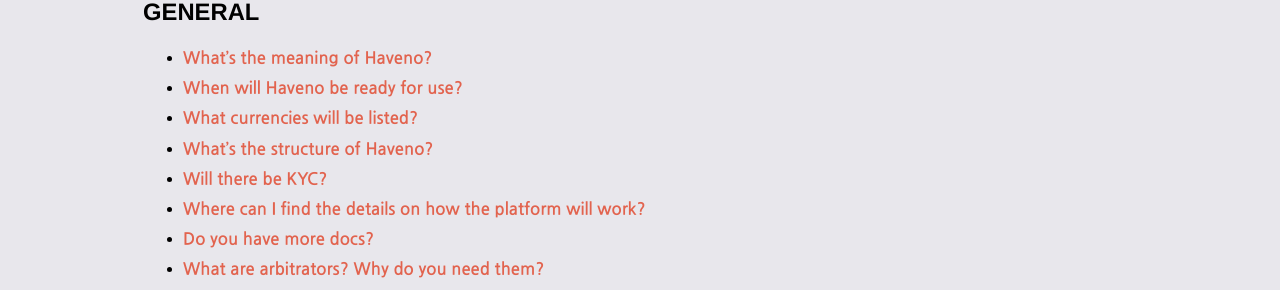
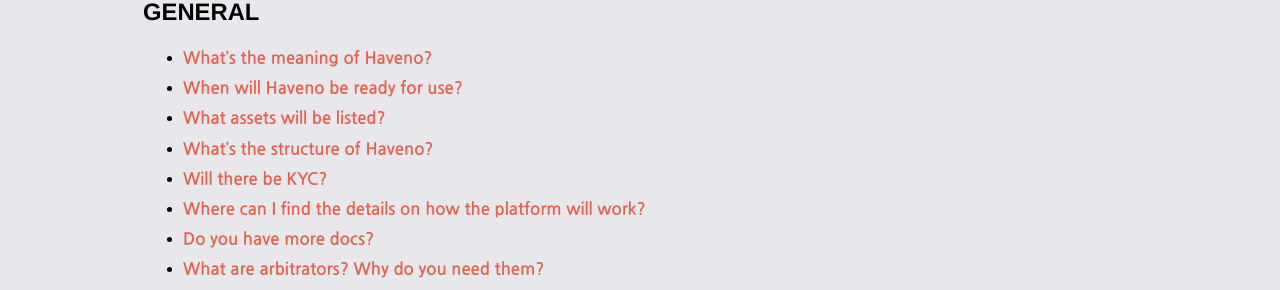
Before and after one commit to haveno-dex/haveno-site, a Jekyll site: the page built from faq.md, in a window 1280 px wide and 900 px high. Shown: the part 141-431 px from the top of the window. Built offline with Jekyll 4.4.1, drawn with Linux system fonts in a browser that asks for light colours.

Commit message:
fix assets table of contents

```diff
--- a/faq.md
+++ b/faq.md
@@ -11,7 +11,7 @@
 
 - [What's the meaning of Haveno?](#whats-the-meaning-of-haveno)
 - [When will Haveno be ready for use?](#when-will-haveno-be-ready-for-use)
-- [What currencies will be listed?](#what-currencies-will-be-listed)
+- [What assets will be listed?](#what-assets-will-be-listed)
 - [What's the structure of Haveno?](#whats-the-structure-of-haveno)
 - [Will there be KYC?](#will-there-be-kyc)
 - [Where can I find the details on how the platform will work?](#where-can-i-find-details-on-how-the-platform-will-work)
```
